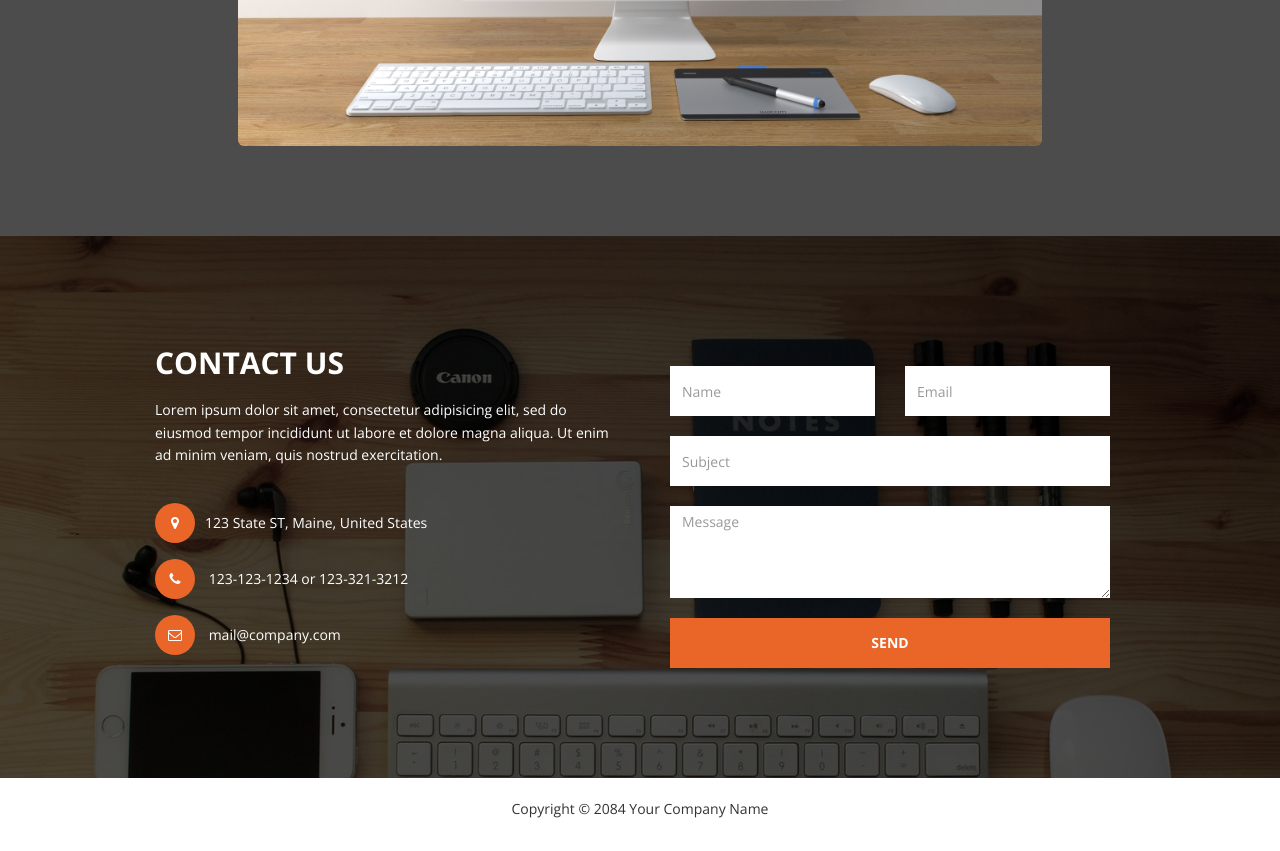
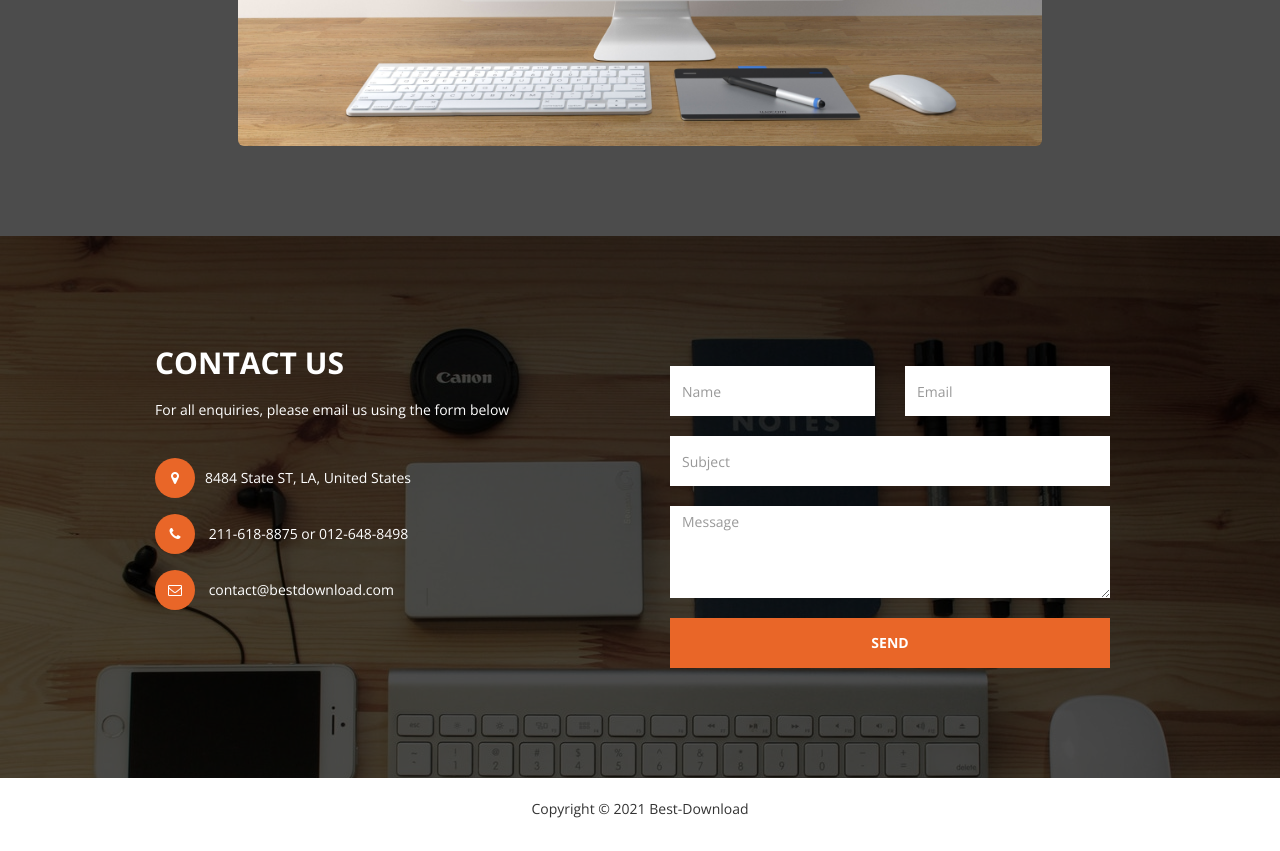
Before and after one commit to guidehelper/bestdownload.github.io, a plain HTML site: page index.html in a window 1280 px wide. Shown: the part 654-1505 px from the top of the page. Drawn offline with nearby package versions, Linux system fonts and the light colour scheme.

Commit message:
Update index.html

```diff
--- a/index.html
+++ b/index.html
@@ -66,12 +66,11 @@
 					<div class="row">
 						<div class="col-md-6 wow fadeInUp" data-wow-delay="0.6s">
 							<h2 class="text-uppercase">Contact Us</h2>
-							<p>Lorem ipsum dolor sit amet, consectetur adipisicing elit, sed do eiusmod tempor incididunt ut labore et
-								dolore magna aliqua. Ut enim ad minim veniam, quis nostrud exercitation. </p>
+							<p>For all enquiries, please email us using the form below</p>
 							<address>
-								<p><i class="fa fa-map-marker"></i>123 State ST, Maine, United States</p>
-								<p><i class="fa fa-phone"></i> 123-123-1234 or 123-321-3212</p>
-								<p><i class="fa fa-envelope-o"></i> mail@company.com</p>
+								<p><i class="fa fa-map-marker"></i>8484 State ST, LA, United States</p>
+								<p><i class="fa fa-phone"></i> 211-618-8875 or 012-648-8498</p>
+								<p><i class="fa fa-envelope-o"></i> contact@bestdownload.com</p>
 							</address>
 						</div>
 						<div class="col-md-6 wow fadeInUp" data-wow-delay="0.6s">
@@ -103,7 +102,7 @@
 		<footer>
 			<div class="container">
 				<div class="row">
-					<p>Copyright © 2084 Your Company Name</p>
+					<p>Copyright © 2021 Best-Download</p>
 				</div>
 			</div>
 		</footer>
```
